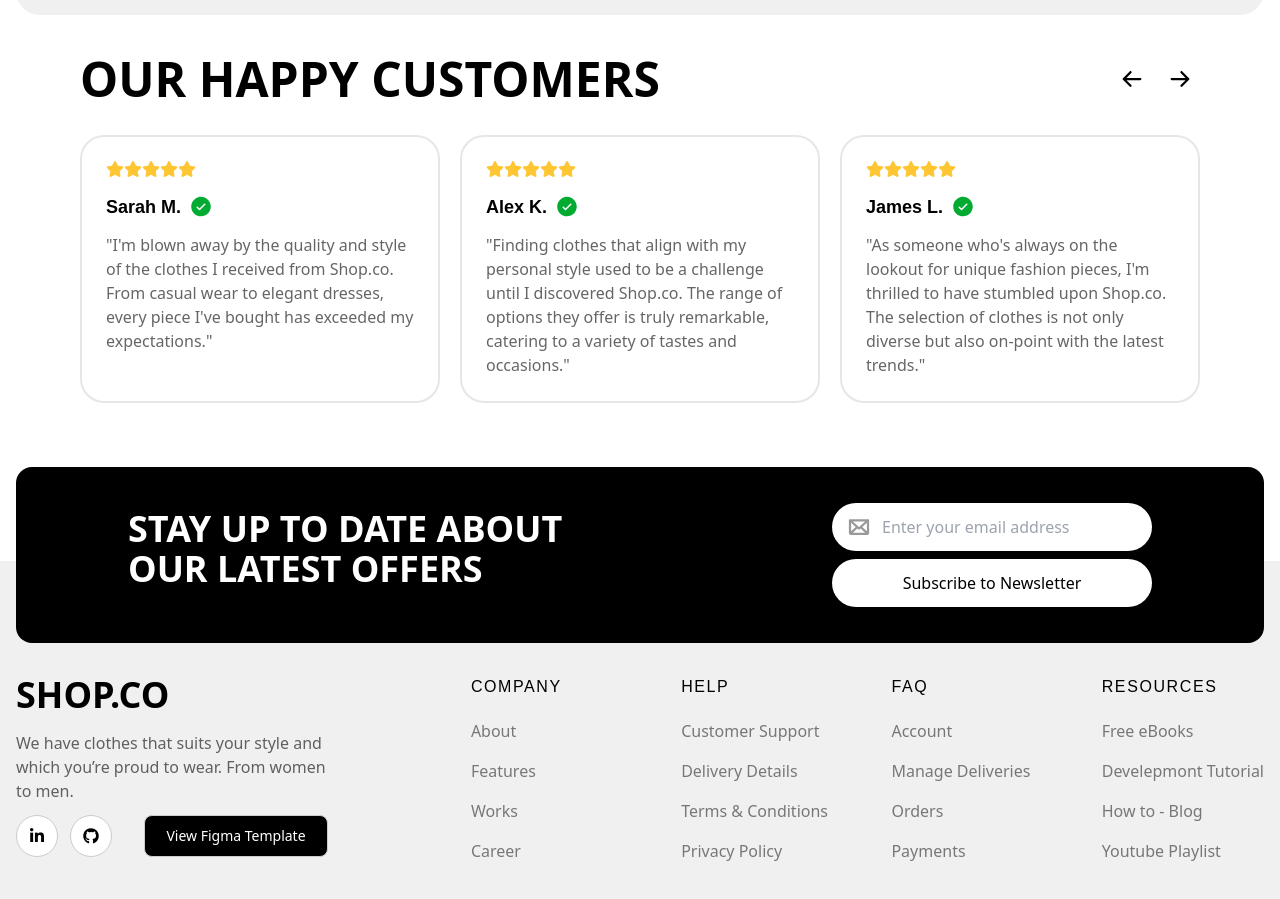
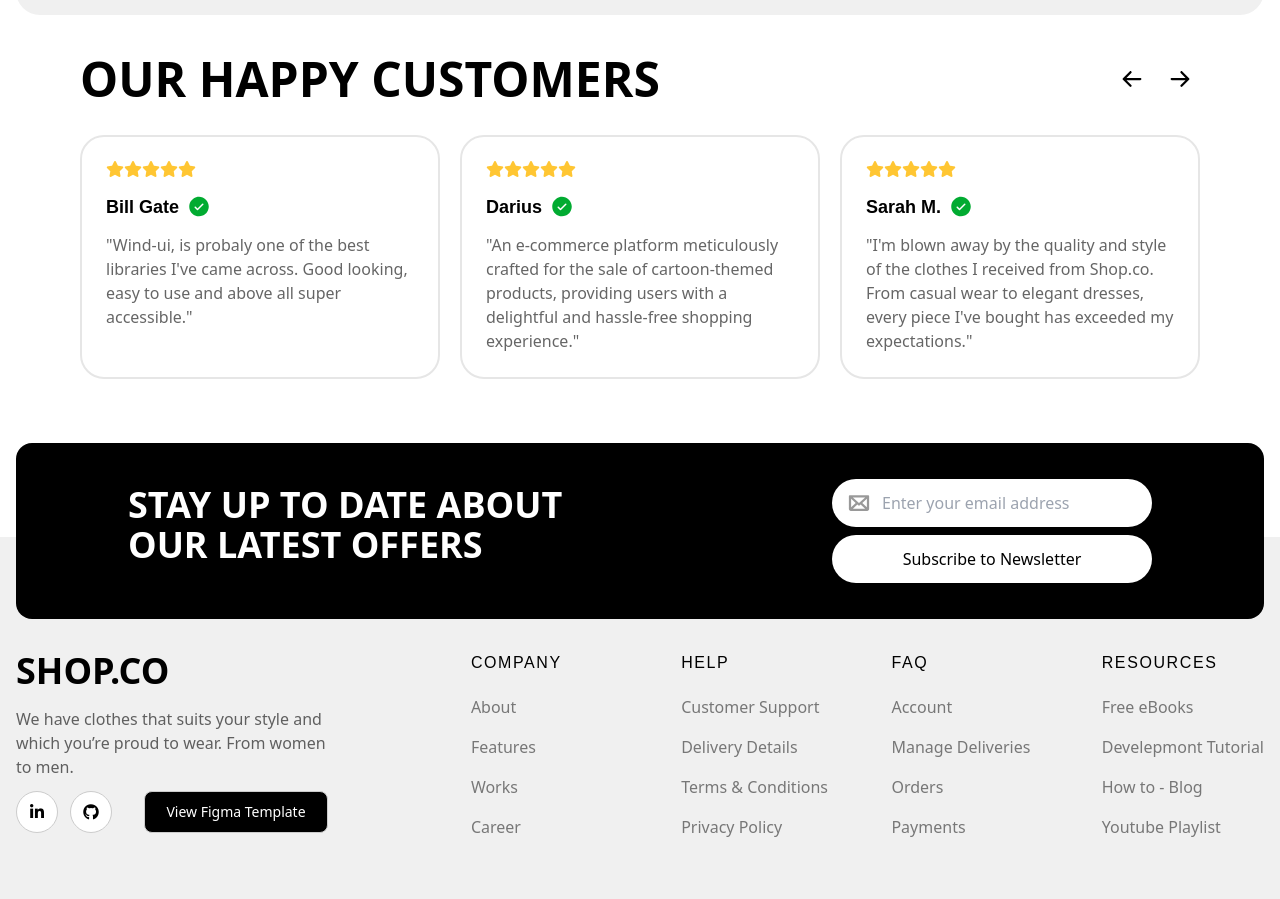
Before and after one commit to NDTue/Shop.co, a React (Vite) app: page / in a window 1280 px wide. Shown: the part 2636-3535 px from the top of the page. Built offline with nearby package versions, Linux system fonts and the light colour scheme.

Commit message:
[Reviews] Modified Animation Sliding

```diff
--- a/src/components/layout/Reviews.jsx
+++ b/src/components/layout/Reviews.jsx
@@ -41,75 +41,82 @@ function Reviews(props) {
   ]
 
   // State để theo dõi vị trí hiện tại của carousel
-  // Bắt đầu với index 2 (card thứ 3) để hiển thị card 3, 4, 5 lúc khởi tạo
-  const [currentIndex, setCurrentIndex] = useState(2)
+  const [currentIndex, setCurrentIndex] = useState(0)
+
+  // State để theo dõi hướng của animation
+  const [direction, setDirection] = useState(null)
 
   // State để kiểm soát animation
-  // Khi true, animation sẽ được áp dụng  false khi muốn reset vị trí mà không có animation
   const [isAnimating, setIsAnimating] = useState(false)
 
-  // Tham chiếu đến phần tử DOM carousel để thao tác trực tiếp
+  // Tham chiếu đến phần tử DOM carousel
   const carouselRef = useRef(null)
-
 
   // Hàm xử lý khi người dùng nhấn nút Previous (trước đó)
   const handlePrev = () => {
-    // Đặt trạng thái đang animation để kích hoạt hiệu ứng CSS
+    if (isAnimating) return // Ngăn chặn click liên tục trong khi đang animation
+
+    setDirection('right') // Thiết lập hướng animation sang phải
     setIsAnimating(true)
 
-    // Giảm index hiện tại, nếu ở vị trí đầu tiên thì quay lại vị trí cuối
+    // Cập nhật index sau khi animation bắt đầu
+    setTimeout(() => {
       setCurrentIndex((prevIndex) =>
         prevIndex === 0 ? reviewData.length - 1 : prevIndex - 1
       )
+      setIsAnimating(false)
+      setDirection(null)
+    }, 500) // Thời gian phải khớp với duration của CSS transition
   }
 
   // Hàm xử lý khi người dùng nhấn nút Next (tiếp theo)
   const handleNext = () => {
-    // Đặt trạng thái đang animation để kích hoạt hiệu ứng CSS
+    if (isAnimating) return // Ngăn chặn click liên tục trong khi đang animation
+
+    setDirection('left') // Thiết lập hướng animation sang trái
     setIsAnimating(true)
 
-    // Tăng index hiện tại, nếu ở vị trí cuối thì quay lại vị trí đầu
+    // Cập nhật index sau khi animation bắt đầu
+    setTimeout(() => {
       setCurrentIndex((prevIndex) =>
         prevIndex === reviewData.length - 1 ? 0 : prevIndex + 1
       )
+      setIsAnimating(false)
+      setDirection(null)
+    }, 500) // Thời gian phải khớp với duration của CSS transition
   }
 
-  // Tính toán các cards nên hiển thị trên màn hình mobile (chỉ một card)
+  // Lấy các reviews hiển thị trên mobile (1 review)
   const getMobileVisibleCard = () => {
-    // Trên mobile, chỉ hiển thị 1 card tại vị trí currentIndex
     return reviewData[currentIndex]
   }
 
-  // Tính toán các cards nên hiển thị trên màn hình desktop (3 cards)
+  // Lấy các reviews hiển thị trên desktop (3 reviews)
   const getDesktopVisibleCards = () => {
-    // Trên desktop, hiển thị 3 cards liên tiếp từ vị trí currentIndex
-    return [
-      // Lấy card hiện tại
-      reviewData[currentIndex],
-      // Lấy card tiếp theo, nếu vượt quá độ dài mảng thì quay lại đầu mảng
-      reviewData[(currentIndex + 1) % reviewData.length],
-      // Lấy card tiếp theo nữa
-      reviewData[(currentIndex + 2) % reviewData.length]
-    ]
+    const cards = []
+    for (let i = 0; i < 3; i++) {
+      const idx = (currentIndex + i) % reviewData.length
+      cards.push(reviewData[idx])
+    }
+    return cards
   }
 
-  // Effect để reset trạng thái animation sau khi animation hoàn thành
-  useEffect(() => {
-    if (isAnimating) {
-      // Đặt timeout để tương ứng với thời gian của animation (500ms)
-      const timer = setTimeout(() => {
-        setIsAnimating(false)
-      }, 500)
+  // Hàm tạo class CSS cho animation dựa vào hướng
+  const getAnimationClass = () => {
+    if (!direction) return ''
 
-      // Dọn dẹp timeout khi component unmount hoặc re-render
-      return () => clearTimeout(timer)
+    if (direction === 'left') {
+      return 'animate-slide-in-left'
+    } else if (direction === 'right') {
+      return 'animate-slide-in-right'
     }
-  }, [isAnimating])
 
-  // Hàm hiển thị một card đánh giá (thay thế cho component ReviewCard)
-  const renderReviewCard = (review, isLastVisible) => {
+    return ''
+  }
+
+  // Hàm hiển thị một review card
+  const renderReviewCard = (review) => {
     return (
-      // Thêm border-r-0 cho card cuối cùng để sửa lỗi viền
       <div className='h-full border-2 border-[#e6e6e6] rounded-3xl px-6 py-6 transition-shadow'>
         {/* Phần đánh giá sao */}
         <div className="flex mb-4">
@@ -120,13 +127,12 @@ function Reviews(props) {
           <i className="text-[#ffc633] fa-sharp fa-solid fa-star"></i>
         </div>
 
-        {/* Thông tin người dùng với badge xác minh */}
+        {/* Thông tin người dùng */}
         <div className="flex items-center gap-2 mb-3">
           <h3 className="font-semibold text-lg">{review.name}</h3>
           <svg width="24" height="25" viewBox="0 0 24 25" fill="none" xmlns="http://www.w3.org/2000/svg">
             <path d="M12 2.8291C10.0716 2.8291 8.18657 3.40093 6.58319 4.47227C4.97982 5.54362 3.73013 7.06636 2.99218 8.84794C2.25422 10.6295 2.06114 12.5899 2.43735 14.4812C2.81355 16.3725 3.74215 18.1098 5.10571 19.4734C6.46928 20.837 8.20656 21.7656 10.0979 22.1418C11.9892 22.518 13.9496 22.3249 15.7312 21.5869C17.5127 20.849 19.0355 19.5993 20.1068 17.9959C21.1782 16.3925 21.75 14.5075 21.75 12.5791C21.7473 9.99408 20.7192 7.51571 18.8913 5.68783C17.0634 3.85994 14.585 2.83183 12 2.8291ZM16.2806 10.8597L11.0306 16.1097C10.961 16.1795 10.8783 16.2348 10.7872 16.2725C10.6962 16.3103 10.5986 16.3297 10.5 16.3297C10.4014 16.3297 10.3038 16.3103 10.2128 16.2725C10.1218 16.2348 10.039 16.1795 9.96938 16.1097L7.71938 13.8597C7.57865 13.719 7.49959 13.5281 7.49959 13.3291C7.49959 13.1301 7.57865 12.9392 7.71938 12.7985C7.86011 12.6577 8.05098 12.5787 8.25 12.5787C8.44903 12.5787 8.6399 12.6577 8.78063 12.7985L10.5 14.5188L15.2194 9.79848C15.2891 9.72879 15.3718 9.67352 15.4628 9.63581C15.5539 9.59809 15.6515 9.57868 15.75 9.57868C15.8486 9.57868 15.9461 9.59809 16.0372 9.63581C16.1282 9.67352 16.2109 9.72879 16.2806 9.79848C16.3503 9.86816 16.4056 9.95088 16.4433 10.0419C16.481 10.133 16.5004 10.2306 16.5004 10.3291C16.5004 10.4276 16.481 10.5252 16.4433 10.6163C16.4056 10.7073 16.3503 10.79 16.2806 10.8597Z" fill="#01AB31" />
           </svg>
-
         </div>
 
         {/* Nội dung đánh giá */}
@@ -148,7 +154,8 @@ function Reviews(props) {
         <div className="flex space-x-2">
           <button
             onClick={handlePrev}
-            className="p-2 hover:bg-gray-100 rounded-full transition-all"
+            className="p-2 hover:bg-gray-100 rounded-full transition-all disabled:opacity-50"
+            disabled={isAnimating}
           >
             <svg width="24" height="24" viewBox="0 0 24 24" fill="none" xmlns="http://www.w3.org/2000/svg">
               <path d="M9.70406 4.4541L2.95406 11.2041C2.84918 11.3086 2.76597 11.4328 2.70919 11.5696C2.6524 11.7063 2.62317 11.8529 2.62317 12.001C2.62317 12.149 2.6524 12.2957 2.70919 12.4324C2.76597 12.5691 2.84918 12.6933 2.95406 12.7979L9.70406 19.5479C9.91541 19.7592 10.2021 19.8779 10.5009 19.8779C10.7998 19.8779 11.0865 19.7592 11.2978 19.5479C11.5092 19.3365 11.6279 19.0499 11.6279 18.751C11.6279 18.4521 11.5092 18.1654 11.2978 17.9541L6.46875 13.125L20.25 13.125C20.5484 13.125 20.8345 13.0065 21.0455 12.7955C21.2565 12.5846 21.375 12.2984 21.375 12C21.375 11.7017 21.2565 11.4155 21.0455 11.2045C20.8345 10.9936 20.5484 10.875 20.25 10.875L6.46875 10.875L11.2987 6.04598C11.5101 5.83463 11.6288 5.54799 11.6288 5.2491C11.6288 4.95022 11.5101 4.66357 11.2987 4.45223C11.0874 4.24088 10.8008 4.12215 10.5019 4.12215C10.203 4.12215 9.91634 4.24088 9.705 4.45223L9.70406 4.4541Z" fill="black" />
@@ -156,7 +163,8 @@ function Reviews(props) {
           </button>
           <button
             onClick={handleNext}
-            className="p-2 hover:bg-gray-100 rounded-full transition-all"
+            className="p-2 hover:bg-gray-100 rounded-full transition-all disabled:opacity-50"
+            disabled={isAnimating}
           >
             <svg width="24" height="24" viewBox="0 0 24 24" fill="none" xmlns="http://www.w3.org/2000/svg">
               <path d="M14.2959 4.4541L21.0459 11.2041C21.1508 11.3086 21.234 11.4328 21.2908 11.5696C21.3476 11.7063 21.3768 11.8529 21.3768 12.001C21.3768 12.149 21.3476 12.2957 21.2908 12.4324C21.234 12.5691 21.1508 12.6933 21.0459 12.7979L14.2959 19.5479C14.0846 19.7592 13.7979 19.8779 13.4991 19.8779C13.2002 19.8779 12.9135 19.7592 12.7022 19.5479C12.4908 19.3365 12.3721 19.0499 12.3721 18.751C12.3721 18.4521 12.4908 18.1654 12.7022 17.9541L17.5313 13.125L3.75 13.125C3.45163 13.125 3.16548 13.0065 2.9545 12.7955C2.74353 12.5846 2.625 12.2984 2.625 12C2.625 11.7017 2.74353 11.4155 2.95451 11.2045C3.16548 10.9936 3.45163 10.875 3.75 10.875L17.5313 10.875L12.7013 6.04598C12.4899 5.83463 12.3712 5.54799 12.3712 5.2491C12.3712 4.95022 12.4899 4.66357 12.7013 4.45223C12.9126 4.24088 13.1992 4.12215 13.4981 4.12215C13.797 4.12215 14.0837 4.24088 14.295 4.45223L14.2959 4.4541Z" fill="black" />
@@ -165,26 +173,44 @@ function Reviews(props) {
         </div>
       </div>
 
-      {/* Container chứa carousel với overflow hidden để ẩn thanh cuộn */}
+      {/* Container cho carousel */}
       <div className="relative overflow-hidden">
-        {/* Hiển thị mobile - một card duy nhất */}
-        <div className="md:hidden">
-          <div className={`transition-transform duration-500 ease-in-out ${isAnimating ? 'transform translate-x-full' : ''}`}>
-            {renderReviewCard(getMobileVisibleCard(), false)}
+        {/* Hiển thị mobile - một card */}
+        <div className="md:hidden relative h-[300px]">
+          <div className={`absolute inset-0 transition-transform duration-500 ease-in-out ${
+            direction === 'left' ? '-translate-x-full' :
+            direction === 'right' ? 'translate-x-full' :
+            'translate-x-0'
+          }`}>
+            {renderReviewCard(getMobileVisibleCard())}
+          </div>
+          <div className={`absolute inset-0 transition-transform duration-500 ease-in-out ${
+            direction === 'left' ? 'translate-x-0' :
+            direction === 'right' ? '-translate-x-full' :
+            'translate-x-full'
+          }`}>
+            {renderReviewCard(
+              reviewData[
+                currentIndex === 0 ? reviewData.length - 1 : currentIndex - 1
+              ]
+            )}
           </div>
         </div>
-        {/* Hiển thị desktop/tablet - ba cards */}
-        <div
-          ref={carouselRef}
-          className="hidden md:flex gap-5"
-        >
-          {/* Áp dụng animation cho tất cả các cards khi currentIndex thay đổi */}
+
+        {/* Hiển thị desktop - ba cards */}
+        <div className="hidden md:grid md:grid-cols-3 gap-5 relative">
           {getDesktopVisibleCards().map((review, index) => (
             <div
-              key={review.id}
-              className={`w-1/3 ${isAnimating ? 'transition-transform duration-500 ease-in-out transform -translate-x-full' : ''}`}
+              key={`${review.id}-${index}`}
+              className={`transition-all duration-500 ease-in-out ${
+                isAnimating ? (
+                  direction === 'left' ? 'animate-slide-in-left' :
+                  direction === 'right' ? 'animate-slide-in-right' :
+                  ''
+                ) : ''
+              }`}
             >
-              {renderReviewCard(review, index === 2)}
+              {renderReviewCard(review)}
             </div>
           ))}
         </div>
```
Lines whose indentation alone changed are shown as unchanged.
